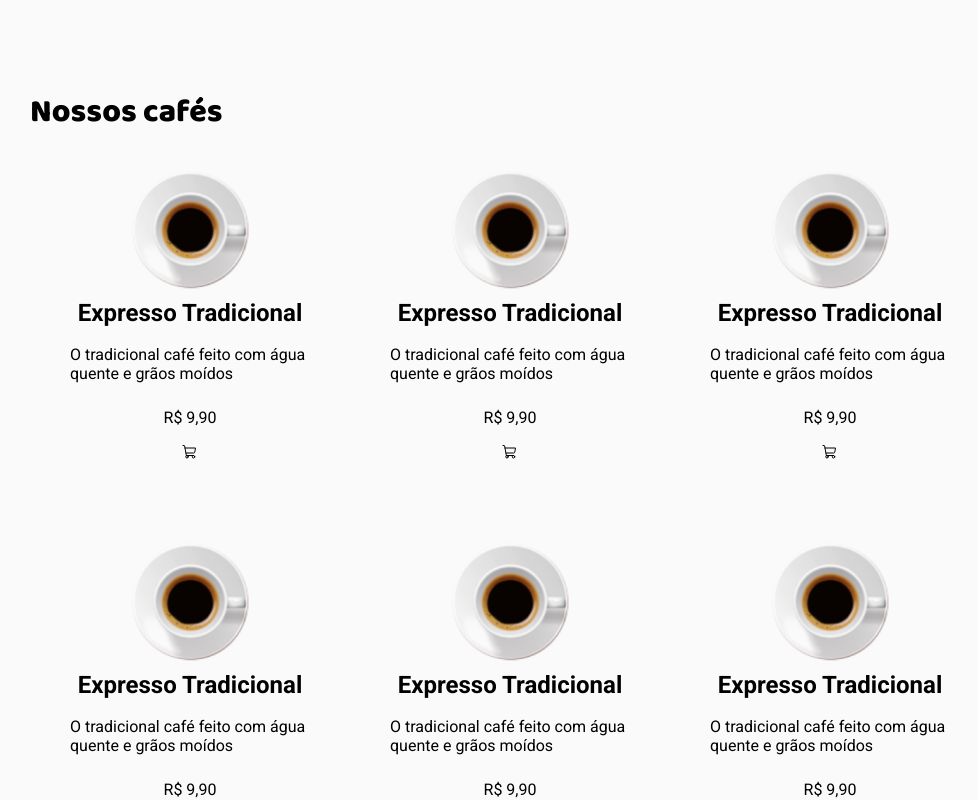
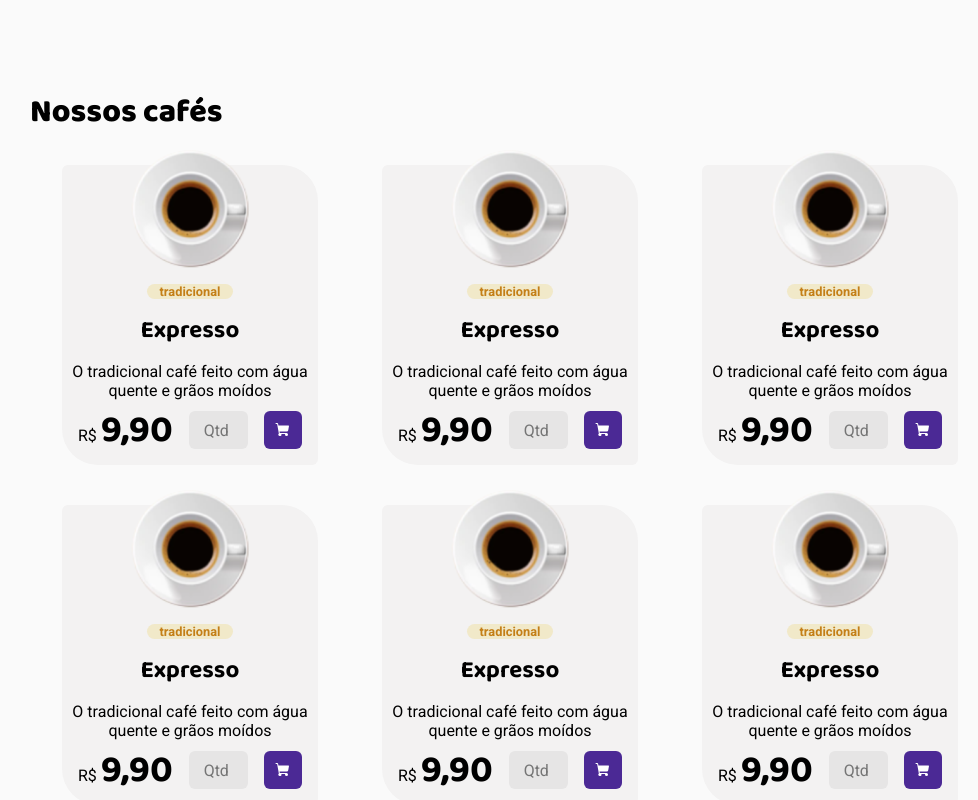
Before and after one commit to Adenilson-Oliveira/coffe-delivery, a React (Vite) app: page / in a window 1280 px wide. Shown: the part 700-1500 px from the top of the page, without its empty margins (130-1108 px from the left). Built offline with nearby package versions, Linux system fonts and the light colour scheme.

Commit message:
interface in home concluded

```diff
--- a/src/pages/home/components/card/index.tsx
+++ b/src/pages/home/components/card/index.tsx
@@ -8,12 +8,23 @@ export function Card() {
         src="src/assets/images/copos_de_cafe/expresso-tradicional.svg"
         alt=""
       />
-      <h2>Expresso Tradicional</h2>
+      <div className="features">
+        <span>tradicional</span>
+      </div>
+
+      <h2>Expresso</h2>
+
       <p>O tradicional café feito com água quente e grãos moídos</p>
-      <p>
-        R$ <span>9,90</span>
-      </p>
-      <ShoppingCart />
+
+      <form>
+        <label htmlFor="">
+          R$ <span>9,90</span>
+        </label>
+        <input type="number" placeholder="Qtd" />
+        <button type="submit">
+          <ShoppingCart weight="fill" />
+        </button>
+      </form>
     </CardContainer>
   )
 }
--- a/src/pages/home/components/card/styles.ts
+++ b/src/pages/home/components/card/styles.ts
@@ -2,24 +2,98 @@ import styled from 'styled-components'
 
 export const CardContainer = styled.div`
   width: 16rem;
+  /* max-width: 18rem; */
   height: 18.75rem;
 
   display: flex;
   flex-direction: column;
-  justify-content: space-around;
+  justify-content: space-between;
+  /* gap: 5rem; */
   align-items: center;
-  align-content: center;
+  text-align: center;
 
-  margin: 2rem;
-  margin-bottom: 2.5rem;
+  /* margin: 2rem;
+  margin-bottom: 2.5rem; */
+
+  background-color: ${(props) => props.theme['base-card']};
+
+  border-radius: 6px;
+  border-top-right-radius: 36px;
+  border-bottom-left-radius: 36px;
+
+  h2 {
+    font-family: 'Baloo 2', sans-serif;
+  }
 
   img {
+    margin-top: -1rem;
     width: 7.5rem;
     height: 7.5rem;
   }
 
-  h1,
-  p {
-    margin: 0.5rem;
+  .features span {
+    font-size: 0.8rem;
+    font-weight: bold;
+    padding: 0 0.8rem;
+    border-radius: 8px;
+    color: ${(props) => props.theme['yellow-dark']};
+    background-color: ${(props) => props.theme['yellow-light']};
+  }
+
+  form {
+    padding: 0 1rem;
+    display: flex;
+    gap: 1rem;
+    padding-right: 1rem;
+    align-items: center;
+    height: 38px;
+    margin-bottom: 1rem;
+
+    span {
+      font-size: 38px;
+      font-weight: bold;
+      font-family: 'Baloo 2', sans-serif;
+      margin: 0;
+      padding: 0;
+    }
+    input {
+      width: 15%;
+      flex: 1;
+      background-color: ${(props) => props.theme['base-button']};
+      border-radius: 6px;
+      height: 38px;
+      outline: none;
+      border: 0;
+      transition: 0.1ms;
+
+      ::placeholder {
+        padding-left: 25%;
+      }
+      :hover,
+      :focus {
+        outline: none;
+        border: 2px solid ${(props) => props.theme['yellow-dark']};
+      }
+    }
+
+    button {
+      border-radius: 6px;
+      height: 38px;
+      width: 38px;
+      border: 0;
+      background-color: ${(props) => props.theme['purple-dark']};
+      color: ${(props) => props.theme.white};
+      padding: 8px;
+      display: flex;
+      justify-content: center;
+      align-items: center;
+      transition: 0.1ms;
+
+      :hover,
+      :focus {
+        outline: none;
+        background-color: #9747ff;
+      }
+    }
   }
 `
--- a/src/pages/home/index.tsx
+++ b/src/pages/home/index.tsx
@@ -3,7 +3,7 @@ import { HomeContainer } from './styles'
 import { Coffee, Package, ShoppingCart, Timer } from 'phosphor-react'
 
 export function Home() {
-  const array = [1, 2, 3, 4, 5, 6, 7, 8, 9]
+  const array = [1, 2, 3, 4, 5, 6, 7, 8, 9, 10, 11, 12, 13, 14, 15]
   console.log(array)
   return (
     <HomeContainer>
--- a/src/pages/home/styles.ts
+++ b/src/pages/home/styles.ts
@@ -60,8 +60,12 @@ export const HomeContainer = styled.main`
     display: flex;
     flex-wrap: wrap;
 
-    justify-content: space-between;
+    justify-content: space-evenly;
     align-items: center;
+    row-gap: 2.5rem;
+    column-gap: 2rem;
+
+    margin-top: 2rem;
   }
 
   .icon {
```
